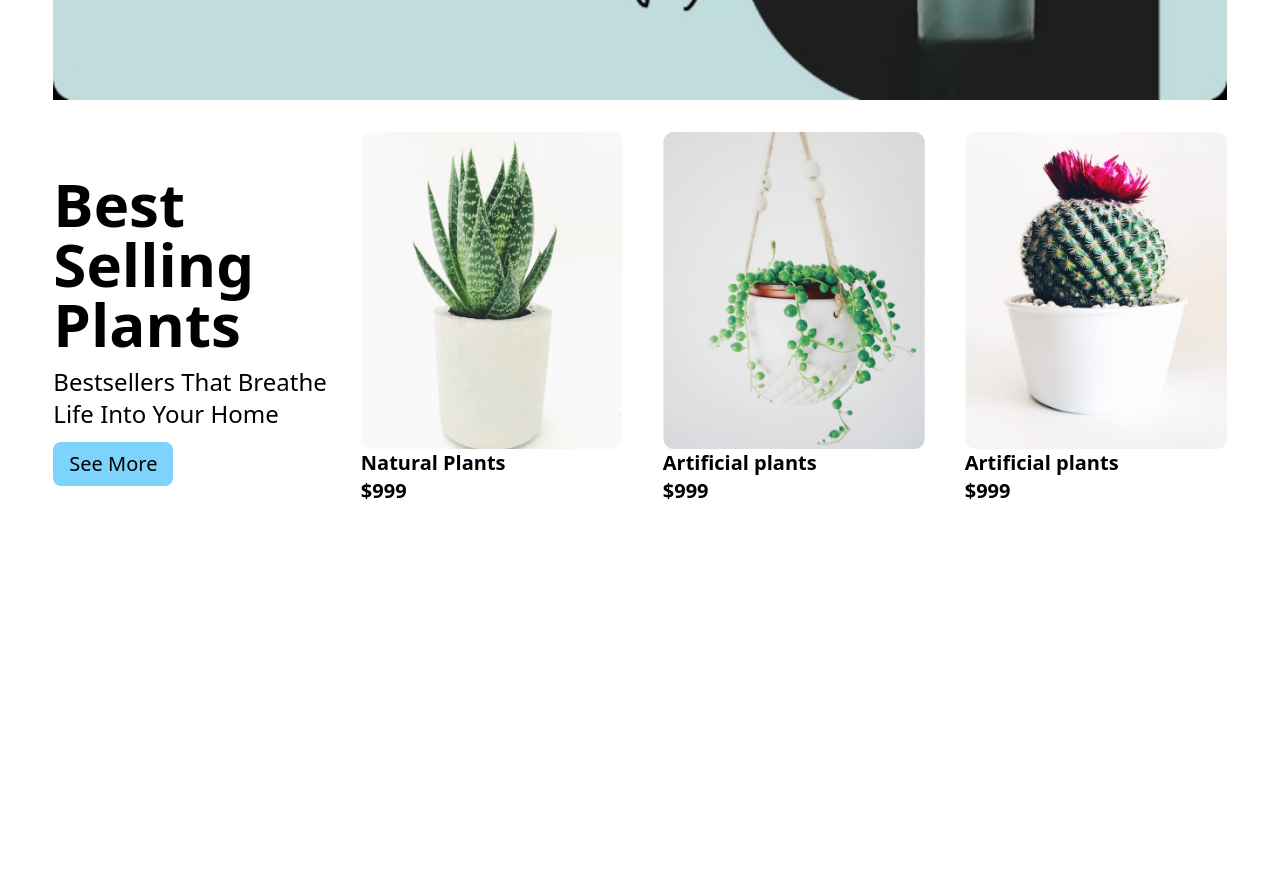
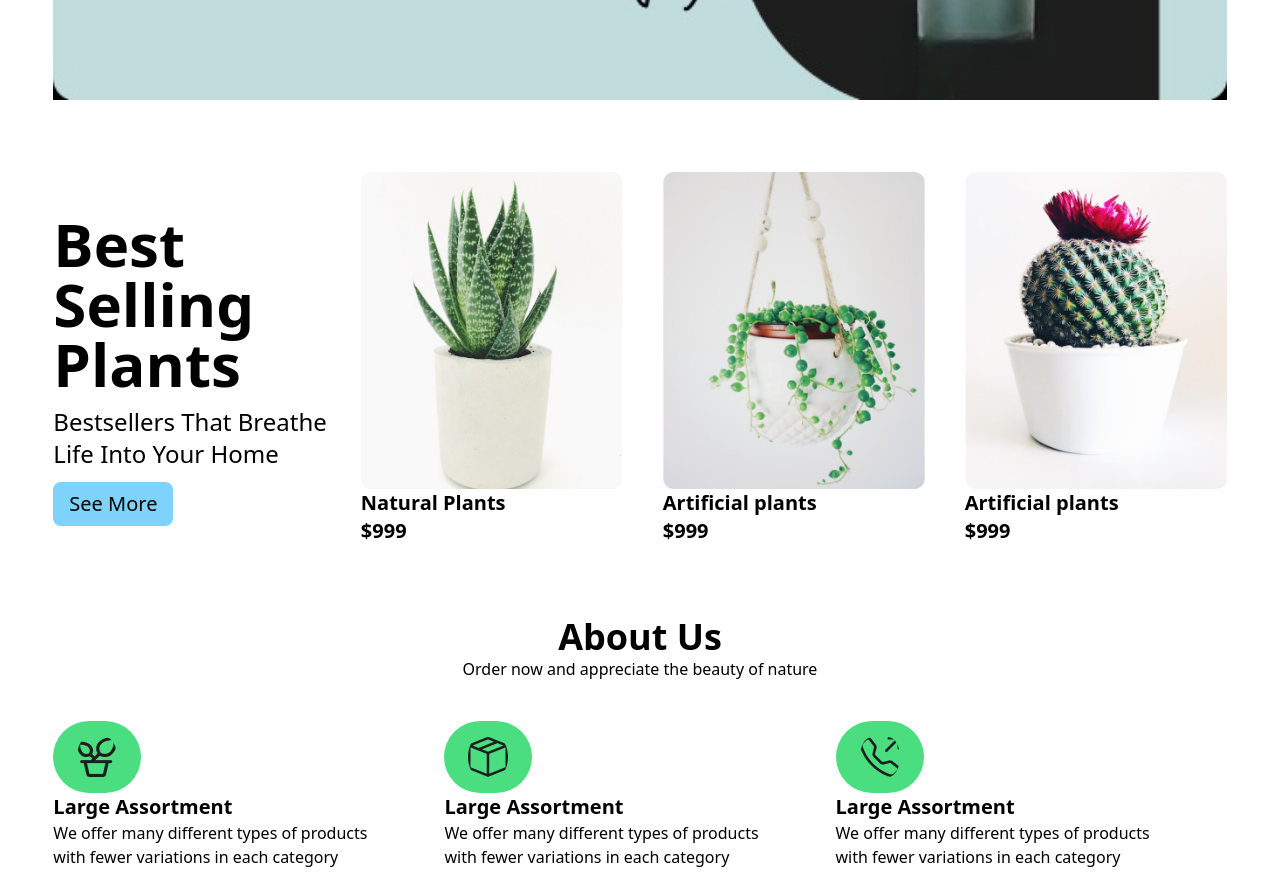
Before and after one commit to maysha29/Plants-website, a plain HTML site: page index.html in a window 1280 px wide. Shown: the part 461-1346 px from the top of the page. Before the commit the page ends 982 px from the top, so only its background shows below. Drawn offline with nearby package versions, Linux system fonts and the light colour scheme.

Commit message:
My categories part are added

```diff
--- a/index.html
+++ b/index.html
@@ -59,7 +59,7 @@
 
 
        <!-- best selling plants -->
-        <section class="w-11/12 mx-auto py-4">
+        <section class="w-11/12 mx-auto py-4 mt-10">
             <!-- left side -->
              <div class="flex items-center justify-between ">
             <div>
@@ -89,6 +89,27 @@
         </section>
 
         <!-- About us -->
+         <section class="w-11/12 mx-auto py-4 mt-10">
+          <h1 class="font-bold text-4xl text-center">About Us</h1>
+          <p class="text-center ">Order now and appreciate the beauty of nature</p>
+          <div class="grid grid-cols-3 mt-10">
+          <div>
+            <img src="images/plant.png" alt="" class="bg-green-400 rounded-full px-6 py-4">
+            <p class="font-bold text-xl">Large Assortment</p>
+            <p>We offer many different types of products<br> with fewer variations in each category</p>
+          </div>
+          <div>
+            <img src="images/delivery.png" alt="" class="bg-green-400 rounded-full px-6 py-4">
+            <p class="font-bold text-xl">Large Assortment</p>
+            <p>We offer many different types of products<br> with fewer variations in each category</p>
+          </div>
+          <div>
+            <img src="images/support.png" alt="" class="bg-green-400 rounded-full px-6 py-4">
+            <p class="font-bold text-xl">Large Assortment</p>
+            <p>We offer many different types of products<br> with fewer variations in each category</p>
+          </div>
+          </div>
+         </section>
    </header>
 </body>
 </html>
```
